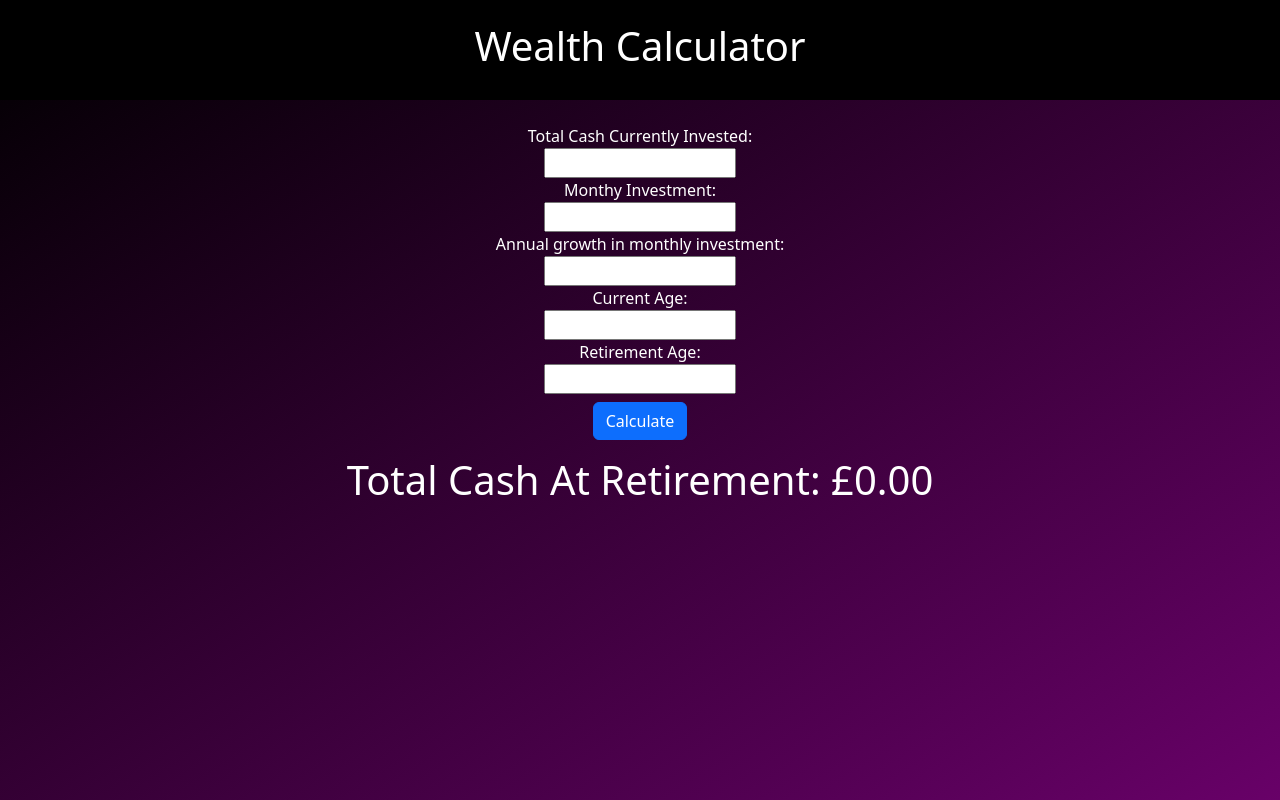
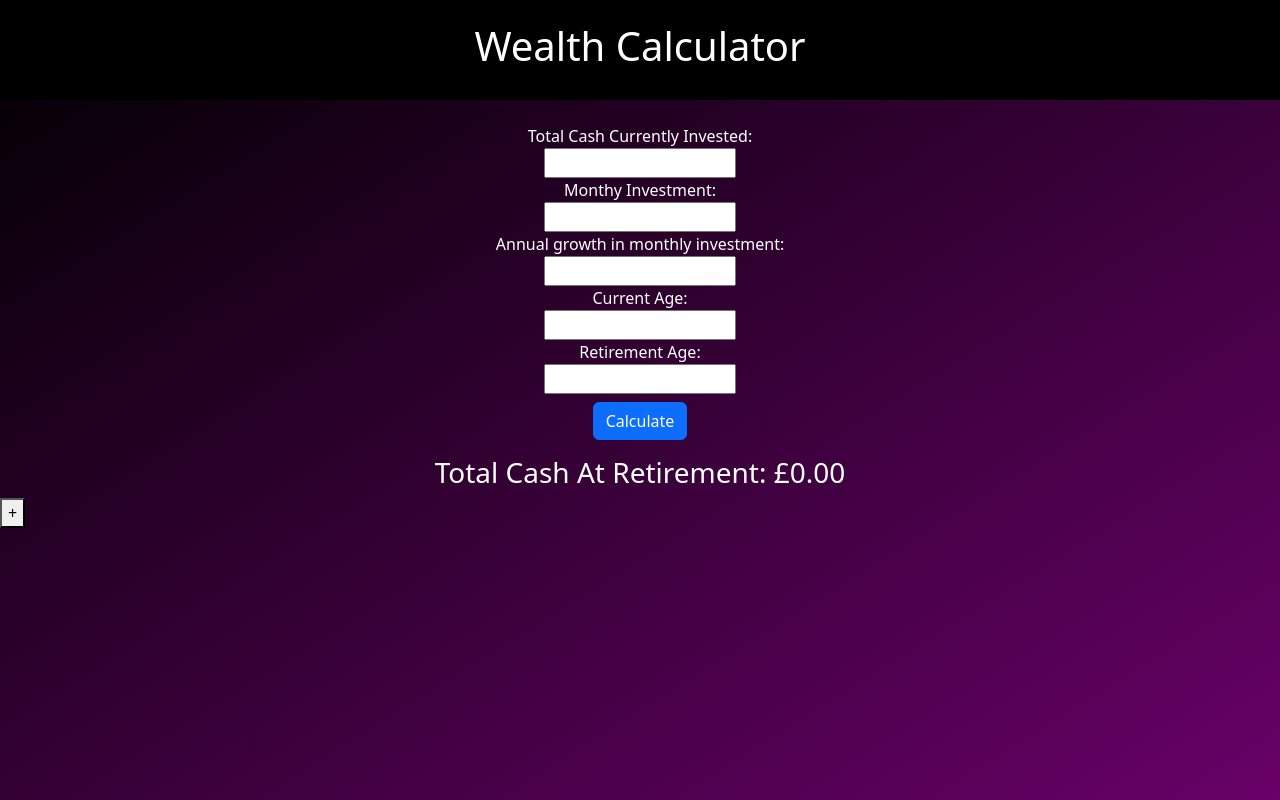
Before and after one commit to mikeharrison734/wealth-multiplier, a React (Create React App) app: page / in a window 1280 px wide. Built offline with nearby package versions, Linux system fonts and the light colour scheme.

Commit message:
multiple input forms

```diff
--- a/src/App.css
+++ b/src/App.css
@@ -40,3 +40,11 @@
 .number-input {
   width: 12rem;
 }
+
+.input-error {
+  color: red;
+}
+
+.input-form {
+  flex-basis: calc(50% - 40px);
+}
--- a/src/App.js
+++ b/src/App.js
@@ -1,15 +1,27 @@
-import './App.css';
-import { Banner } from './components/Banner.jsx';
-import { InputForm } from './components/InputForm.jsx';
+import { useState } from "react";
+import "./App.css";
+import { Banner } from "./components/Banner.jsx";
+import { InputForm } from "./components/InputForm.jsx";
+import InputFormContainer from "./components/InputFormContainer.jsx";
 
 function App() {
+  const [noInputForms, setNoInputForms] = useState(1);
+
+  function addInputForm() {
+    setNoInputForms(noInputForms + 1);
+    console.log(noInputForms);
+  }
 
   return (
-    <div className='wrapper'>
+    <div className="wrapper">
       <Banner />
-      <InputForm />
+      {/* <InputForm /> */}
+      <InputFormContainer>
+        {Array(noInputForms).fill(<InputForm />)}
+      </InputFormContainer>
+      <button onClick={addInputForm}>+</button>
     </div>
-  )
+  );
 }
 
 export default App;
--- a/src/components/InputForm.jsx
+++ b/src/components/InputForm.jsx
@@ -45,13 +45,28 @@ export function InputForm() {
   function calculateTotalCashAtRetirement(e) {
     e.preventDefault();
 
+    const fd = new FormData(e.target);
 
+    let invalidInput = false;
+    fd.forEach((input) => {
+      if (isNaN(input)) {
+        console.log("not a number");
+        invalidInput = true;
+        return;
+      }
+    });
 
+    if (invalidInput) return;
+
+    console.log("made it to the end");
     calculateTotalCash();
   }
 
   return (
-    <form onSubmit={calculateTotalCashAtRetirement} className="container mt-4 d-flex flex-column align-items-center">
+    <form
+      onSubmit={calculateTotalCashAtRetirement}
+      className="container mt-4 d-flex flex-column align-items-center input-form"
+    >
       <NumberInput
         id="current-investments"
         label="Total Cash Currently Invested:"
@@ -77,15 +92,12 @@ export function InputForm() {
         label="Retirement Age:"
         stateUpdateFn={setRetirementAge}
       />
-      <button
-        type="submit"
-        className="btn btn-primary main-button m-2"
-      >
+      <button type="submit" className="btn btn-primary main-button m-2">
         Calculate
       </button>
-      <h1 className="mt-2">
+      <h3 className="mt-2">
         Total Cash At Retirement: {currencyFormatter.format(totalCash)}
-      </h1>
+      </h3>
     </form>
   );
 }
--- /dev/null
+++ b/src/components/InputFormContainer.jsx
@@ -0,0 +1,9 @@
+
+export default function InputFormContainer({ children }) {
+
+    return (
+        <div className="container d-flex flex-wrap">
+            {children}
+        </div>
+    );
+}
--- a/src/components/NumberInput.jsx
+++ b/src/components/NumberInput.jsx
@@ -1,4 +1,7 @@
+import { useState } from "react";
+
 export default function NumberInput({ label, id, stateUpdateFn }) {
+  const [isError, setIsError] = useState(false);
   //   function isNumberKey(evt) {
   //     let charCode = evt.which ? evt.which : evt.keyCode;
   //     if (charCode > 31 && (charCode < 48 || charCode > 57)) return false;
@@ -27,6 +30,19 @@ export default function NumberInput({ label, id, stateUpdateFn }) {
     }
   }
 
+  function validateInput(e) {
+    if (isNaN(e.target.value)) {
+      setIsError(true);
+    } else {
+      setIsError(false);
+    }
+  }
+
+  function handleChange(e) {
+    stateUpdateFn(e.target.value);
+    validateInput(e);
+  }
+
   return (
     <div className="d-flex flex-column align-items-center">
       <label htmlFor={id}>{label}</label>
@@ -37,8 +53,9 @@ export default function NumberInput({ label, id, stateUpdateFn }) {
         type="text"
         inputMode="numeric"
         onKeyDown={onKeyDown}
-        onChange={(e) => stateUpdateFn(e.target.value)}
+        onChange={handleChange}
       ></input>
+      {isError && <p className="input-error">Please enter a valid number</p>}
     </div>
   );
 }
```
